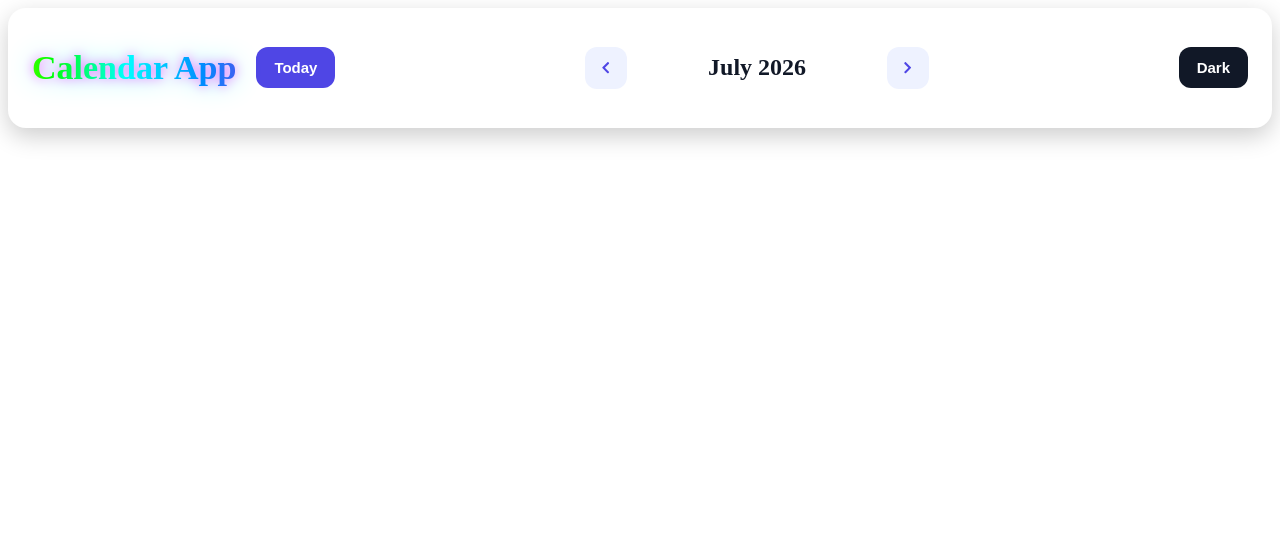
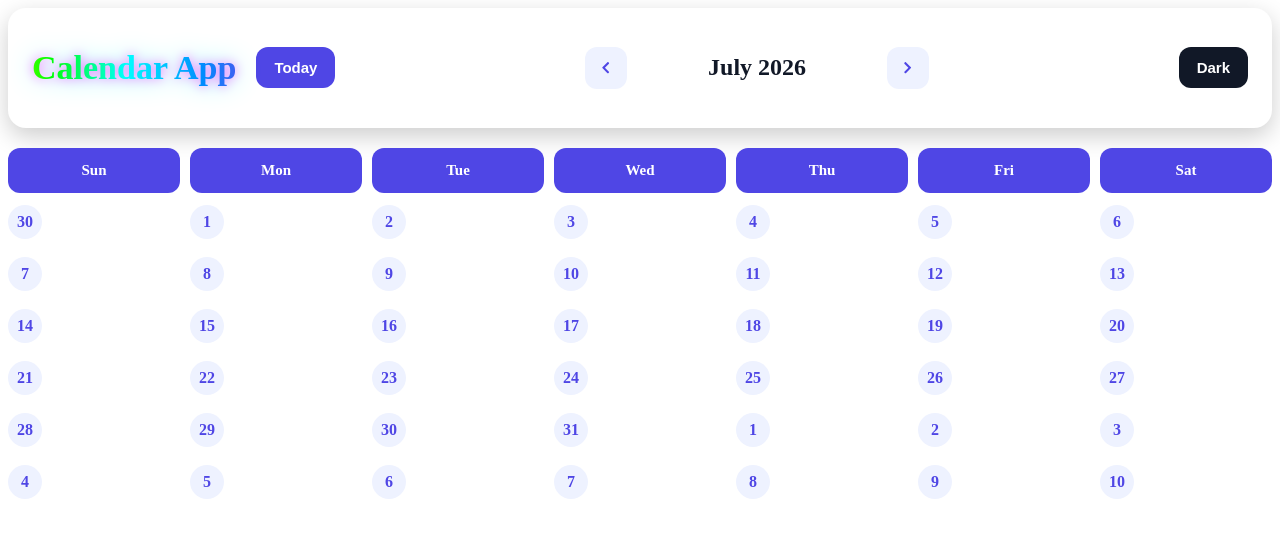
Before and after one commit to narendar9888/Calendar, a React (Vite) app in the folder app/: page / in a window 1280 px wide. Shown: the top 538 px of the page. Built offline with nearby package versions, Linux system fonts and the light colour scheme.

Commit message:
add monthview comp

```diff
--- a/app/src/App.jsx
+++ b/app/src/App.jsx
@@ -14,6 +14,7 @@
 
 
 import Header from "./components/Header";
+import MonthView from "./components/MonthView";
 import { CalendarProvider } from "./context/CalendarContext";
 
 function App() {
@@ -21,6 +22,7 @@ function App() {
     <CalendarProvider>
       <div className="app">
         <Header/>
+        <MonthView/>
       </div>
     </CalendarProvider>
   )
--- a/app/src/components/CalendarUtils.js
+++ b/app/src/components/CalendarUtils.js
@@ -15,6 +15,18 @@ export const MONTHS = [
 ]
 
 
+
+
+// Todays Date
+export const today = () => new Date();
+
+
+// Format Month
+
+export const formatMonth = (date) => {
+    return `${MONTHS[date.getMonth()]} ${date.getFullYear()}`;
+};
+
 //  Week Days
 export const WEEK_DAYS = [
     "Sun",
@@ -26,17 +38,63 @@ export const WEEK_DAYS = [
     "Sat"
 ];
 
-
-// Todays Date
-export const today = () => new Date();
-
 // Start of Month
 export const startOfMonth = (date) => {
     return new Date(date.getFullYear(), date.getMonth(), 1);
 };
 
-// Format Month
 
-export const formatMonth = (date) => {
-    return `${MONTHS[date.getMonth()]} ${date.getFullYear()}`;
+// daysinmonth function
+export const daysInMonth = (date) => {
+    return new Date(date.getFullYear(), date.getMonth() + 1, 0).getDate();
 };
+
+
+// getMonth grid
+
+export const getMonthGrid = (date) => {
+    const firstDay = startOfMonth(date);
+
+    const totalDay = daysInMonth(date);
+
+    const startWeekDay = firstDay.getDate();
+
+    const grid = []
+
+    let current = 1 - startWeekDay;
+
+    for (let week = 0; week < 6; week++) {
+        const row = [];
+
+        for (let day = 0; day < 7; day++) {
+            row.push(
+                new Date(
+                    date.getFullYear(),
+                    date.getMonth(),
+                    current
+                )
+            );
+
+            current++;
+        }
+
+        grid.push(row);
+    }
+
+    return grid;
+};
+
+export const isSameDay = (d1, d2) => {
+    return (
+        d1.getDate() === d2.getDate() &&
+        d1.getMonth() === d2.getMonth() &&
+        d1.getFullYear() === d2.getFullYear()
+    );
+};
+
+
+
+
+export const isToday = (date) => {
+    return isSameDay(date, new Date());
+};
--- a/app/src/components/MonthView.css
+++ b/app/src/components/MonthView.css
@@ -0,0 +1,47 @@
+.month-view {
+    width: 100%;
+    display: flex;
+    flex-direction: column;
+    gap: 12px;
+}
+
+
+
+.week-header {
+    display: grid;
+    grid-template-columns: repeat(7, 1fr);
+    gap: 10px;
+}
+
+.week-day {
+    background: #4f46e5;
+    color: #fff;
+    text-align: center;
+    padding: 14px;
+    border-radius: 12px;
+    font-weight: 600;
+    font-size: 15px;
+}
+
+.month-grid{
+    display: grid;
+    grid-template-columns: repeat(7, 1fr);
+    gap: 10px;
+}
+
+
+.day-number {
+    width: 34px;
+    height: 34px;
+    border-radius: 50%;
+    color:  #4f46e5;
+    background: #eef2ff;
+
+    display: flex;
+    justify-content: center;
+    align-items: center;
+
+    font-weight: 700;
+
+    margin-bottom: 8px;
+}
--- a/app/src/components/MonthView.jsx
+++ b/app/src/components/MonthView.jsx
@@ -0,0 +1,61 @@
+import React from "react";
+import "./MonthView.css";
+
+import { useCalendar } from "../context/CalendarContext";
+
+import {
+    WEEK_DAYS,
+    getMonthGrid,
+    isSameDay,
+    isToday
+} from "./CalendarUtils"
+
+const MonthView = () => {
+    const {
+        currentDate
+    } = useCalendar();
+
+
+    const calendar = getMonthGrid(currentDate);
+
+
+    return (
+        <div className="month-view">
+            <div className="week-header">
+                {WEEK_DAYS.map((day) => (
+                    <div
+                        className="week-day"
+                        key={day}
+                    >
+                        {day}
+                    </div>
+                ))}
+            </div>
+
+
+            <div className="month-grid">
+                {calendar.flat().map((Date, index) => {
+                    // const dayEvent = getEvent(date);
+
+                    const isCurrentMonth =
+                        Date.getMonth() === currentDate.getMonth();
+
+                    return (
+                        <div
+                            key={index}
+
+                        >
+                            <div className="day-number">
+                                {Date.getDate()}
+                            </div>
+                        </div>
+                    )
+                })}
+            </div>
+
+
+        </div>
+    )
+}
+
+export default MonthView;
```
